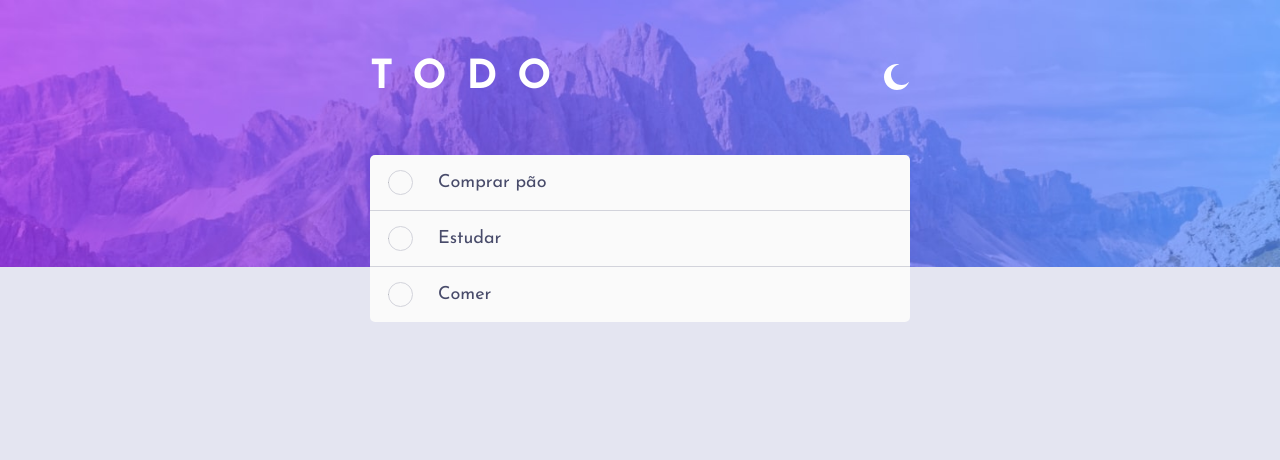
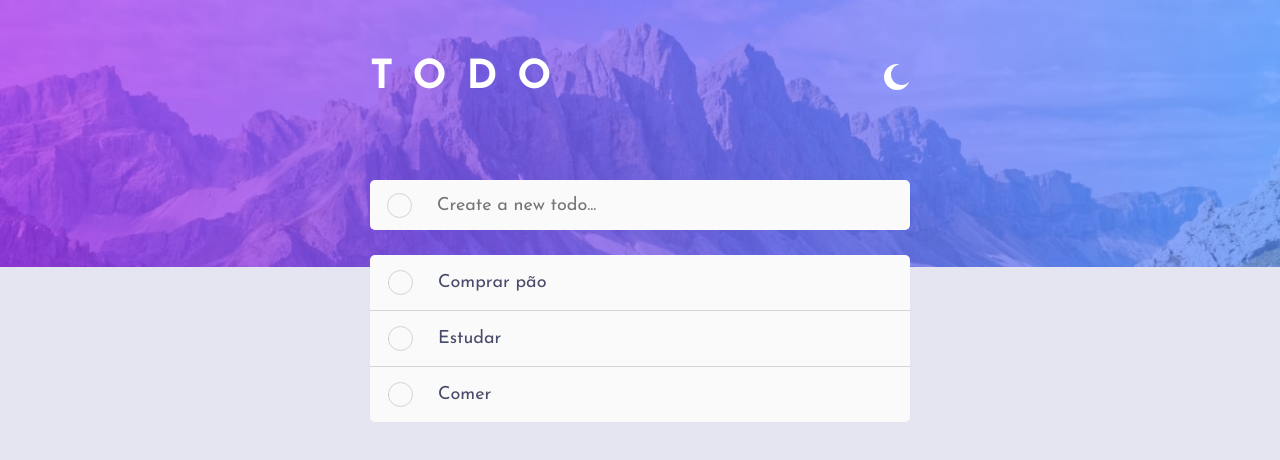
Before and after one commit to rafaelmassaro/todo-list, a React (Create React App) app: page / in a window 1280 px wide. Shown: the top 460 px of the page. Built offline with nearby package versions, Linux system fonts and the light colour scheme.

Commit message:
Created add task

```diff
--- a/src/App.tsx
+++ b/src/App.tsx
@@ -11,6 +11,7 @@ import dark from './styles/themes/dark';
 import { Header } from './components/Header';
 import { useState } from 'react';
 import { ListItem } from './components/ListItem';
+import { Input } from './components/Input';
 
 export interface ListProps {
   id: number;
@@ -27,12 +28,25 @@ export default function App(){
     {id: 3, name: 'Comer', done: false}
   ])
 
-  const toggleTheme = () => setTheme(theme.title === 'light' ? dark : light)
+  const toggleTheme = () => setTheme(theme.title === 'light' ? dark : light);
+
+  const addItem = (taskName:string) => {
+
+    const updateList = [...list];
+    updateList.push({
+      id: list.length,
+      name: taskName,
+      done: false,
+    });
+    setList(updateList);
+  }
 
   return(
     <ThemeProvider theme={theme}>
         <Container>
           <Header selectedTheme={theme.title} toggleTheme={toggleTheme} />
+
+          <Input addItem={addItem} />
 
           <AreaList>
             {list.map((item, index) => (
--- /dev/null
+++ b/src/components/Input/index.tsx
@@ -0,0 +1,34 @@
+import { KeyboardEvent, useState } from "react";
+
+import { Container } from "./styles";
+
+interface Props {
+    addItem: (task:string) => void;
+}
+
+export function Input({addItem}: Props){
+    const [newTask, setNewTask] = useState('');
+
+    function handleKeyUp(e: KeyboardEvent){
+
+        if(e.code == "Enter" && newTask !== ''){
+
+            addItem(newTask);
+            setNewTask('');
+        }
+
+    }
+
+    return(
+        <Container>
+            <div></div>
+            <input
+                placeholder="Create a new todo..."
+                type="text"
+                value={newTask}
+                onChange={e => setNewTask(e.target.value)}
+                onKeyUp={handleKeyUp}
+            />
+        </Container>
+    )
+}
--- /dev/null
+++ b/src/components/Input/styles.ts
@@ -0,0 +1,29 @@
+import styled from "styled-components";
+
+export const Container = styled.div`
+    background-color: ${props => props.theme.colors.backgroundList};
+    border-radius: 5px;
+    margin: 2.5rem 0;
+    padding: 2.5rem 1.7rem;
+    height: 3.2rem;
+    display: flex;
+    align-items: center;
+
+    div{
+        width: 2.5rem;
+        height: 2.5rem;
+        margin-right: 2.5rem;
+        border-radius: 50%;
+        border: 1px solid ${props => props.theme.colors.checkedListColor};
+        background: transparent;
+    }
+
+    input{
+        flex: 1;
+        font-size: 1.8rem;
+        color: ${props => props.theme.colors.listColor};
+        background-color: transparent;
+        border: 0;
+        outline: 0;
+    }
+`
```
